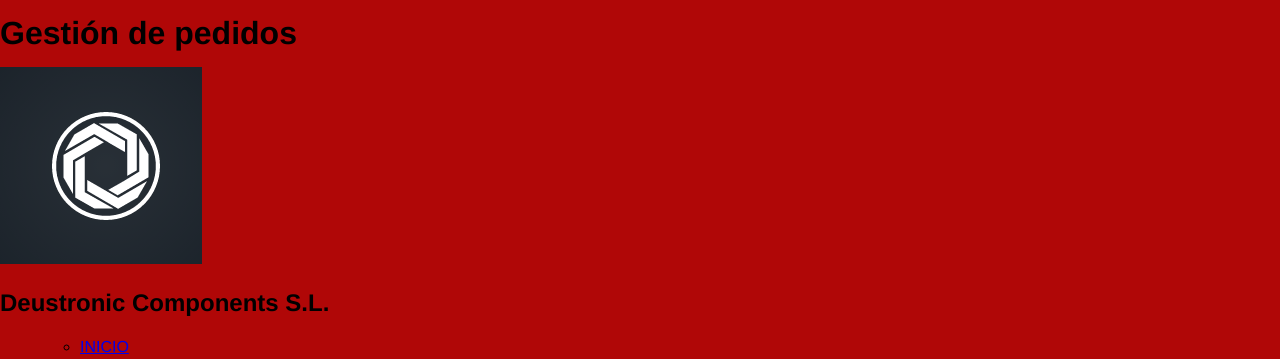
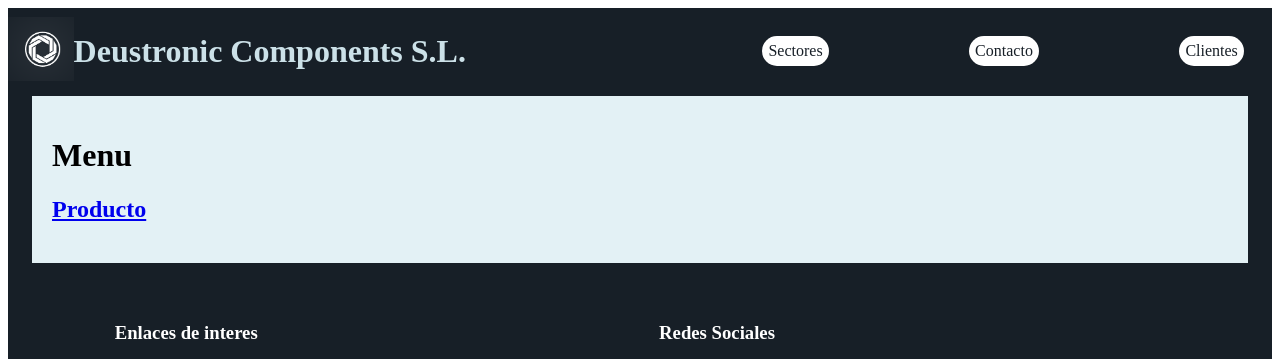
Before and after one commit to vipeclaudia103/Proyecto_IW, a Django app: page /appProyecto/ in a window 1280 px wide. Shown: the top 359 px of the page. Run offline with Django 4.2, Linux system fonts and the light colour scheme.

Commit message:
cabecera chachi

```diff
--- a/proyectoIWE2/appProyecto/static/css/estilos.css
+++ b/proyectoIWE2/appProyecto/static/css/estilos.css
@@ -1,7 +1,69 @@
-body {
+/* body {
   background-color: rgb(176, 7, 7);
   font-family: "Franklin Gothic Medium", "Arial Narrow", Arial, sans-serif;
   margin: 0 auto;
+  line-height: 1.5em;
+} */
+/* PALETA DE COLORES
+  -p-azul-muy-oscuro: #171f27;
+  -p-azul-oscuro: #123655;
+  -p-azul-medio: #1a5f79;
+  -p-azul-claro: #7d9fb6;
+  -p-azul-muy-claro: #cce1e8; */
+header {
+  display: flex;
+  justify-content: space-between;
+  flex-wrap: wrap;
+  max-height: 5em;
+  height: 4em;
+  background-color: #171f27;
+  align-items: center;
+}
+.cabecera {
+  display: flex;
+  align-items: center;
+  color: #cce1e8;
+  flex-grow: 2;
+}
 
-  line-height: 1.5em;
+nav {
+  display: flex;
+  flex-direction: row;
+  align-content: space-evenly;
+  flex-wrap: wrap;
+  padding: 9px;
+  margin: 1em;
+  justify-content: space-between;
+  flex-grow: 1;
 }
+main {
+  margin: 0;
+  display: flex;
+  flex-flow: row wrap;
+  padding: 20px;
+  background-color: #e3f1f5;
+  border: 1.5em solid #171f27;
+}
+.enlace {
+  background-color: #fff;
+  padding: 6px;
+  margin: 0.2em;
+  color: #171f27;
+  text-decoration: none;
+  border-radius: 1em;
+}
+.flexFila,
+footer,
+.cuadroInfContacto {
+  display: flex;
+  flex-direction: row;
+  align-items: flex-start;
+  align-content: center;
+  flex-wrap: wrap;
+}
+footer {
+  padding: 1em 4em;
+  color: white;
+  background-color: #171f27;
+  justify-content: space-evenly;
+}
--- a/proyectoIWE2/appProyecto/templates/base.html
+++ b/proyectoIWE2/appProyecto/templates/base.html
@@ -6,31 +6,128 @@
     <meta http-equiv="X-UA-Compatible" content="IE=edge" />
     <meta name="viewport" content="width=device-width, initial-scale=1.0" />
     <title>{% block titulo %}{% endblock %}</title>
-    <link rel="stylesheet" href="{% static 'css/estilos.css' %}">
+    <link rel="stylesheet" href="{% static 'css/estilos.css' %}" />
   </head>
   <body>
-    <div id="content">
-        <h1>Gestión de pedidos</h1>
     <header class="cabeceraflex">
-             <a href="" class="logocabecera">
-                 <img src="{% static 'imagenes/miniLogo.png' %}" />
+      <div class="cabecera">
+        <a href="appProyecto/" class="logocabecera">
+          <img src="{% static 'imagenes/miniLogo.png' %}" style="height: 4em" />
         </a>
-             <section class="section-header-flex">
-                <h1>
+        <h1 style="text-decoration: none; margin: 0px; display: inline-block">
           Deustronic Components S.L.
         </h1>
-             </section>
+      </div>
+      <div class="cabecera">
         <nav class="menu">
-                 <ul>
-                     <ul>
-                         <li>
-                             <a href=/appProyecto>INICIO</a>
+          <a class="enlace" href="">Sectores </a>
+          <a class="enlace" href="">Contacto</a>
+          <a class="enlace" href="/appProyecto">Clientes</a>
+
+        </nav>
+      </div>
+    </header>
+    <main>{% block contenido %}{% endblock %}</main>
+    <footer class="flexFila">
+      <div class="sociales-footer">
+        <h3>Enlaces de interes</h3>
+        <ul class="linksFooter">
+          <li class="iconosRedes">
+            <a class="LinkIiconosRedes" href="Contacto.html"
+              ><span>Contacto</span>
+            </a>
+            <a href="Contacto.html">
+              <img class="imgIconos" src="Imagenes/iconoContacto.png" alt="" />
+            </a>
+          </li>
+          <li class="iconosRedes">
+            <a class="LinkIiconosRedes" href="clientes.html"
+              ><span>Clientes</span>
+            </a>
+            <a href="sectores.html">
+              <img
+                class="imgIconos"
+                src="Imagenes/iconoInetum.png"
+                alt="Icono Libro"
+              />
+            </a>
+          </li>
+          <li class="iconosRedes">
+            <a class="LinkIiconosRedes" href="sectores.html"
+              ><span>Sectores</span>
+            </a>
+            <a href="sectores.html">
+              <img class="imgIconos" src="Imagenes/iconoLibro.png" alt="" />
+            </a>
           </li>
         </ul>
+      </div>
+      <div class="sociales-footer">
+        <h3>Redes Sociales</h3>
+        <ul class="linksFooter">
+          <li class="iconosRedes">
+            <a
+              class="LinkIiconosRedes"
+              href="https://es.linkedin.com/company/inetum-realdolmen?trk=public_profile_topcard-current-company"
+              ><span>Linkedin</span>
+            </a>
+            <a
+              href="https://es.linkedin.com/company/inetum-realdolmen?trk=public_profile_topcard-current-company"
+            >
+              <img
+                class="imgIconos"
+                src="Imagenes/icono_linkedin.png"
+                alt="icono de linkedin"
+              />
+            </a>
+          </li>
+          <li class="iconosRedes">
+            <a
+              class="LinkIiconosRedes"
+              href="https://es.linkedin.com/company/inetum-realdolmen?trk=public_profile_topcard-current-company"
+            >
+              <span>Twiter</span></a
+            >
+            <a href="https://twitter.com/inetum_es?lang=es">
+              <img
+                class="imgIconos"
+                src="Imagenes/icono_twitter.png"
+                alt="icono_twitter"
+              />
+            </a>
+          </li>
+          <li class="iconosRedes">
+            <a
+              class="LinkIiconosRedes"
+              href="https://es.linkedin.com/company/inetum-realdolmen?trk=public_profile_topcard-current-company"
+            >
+              <span>Facebook</span></a
+            >
+            <a href="https://twitter.com/inetum_es?lang=es">
+              <img
+                class="imgIconos"
+                src="Imagenes/icono_facebook.png"
+                alt="icono_twitter"
+              />
+            </a>
+          </li>
         </ul>
-             </nav>
-         </header>
-      {% block contenido %}{% endblock %}
       </div>
+
+      <div id="cuadroFooterLogo" class="sociales-footer">
+        <a clase="enlaceLogoOscuro" href=" Principal.html"
+          ><img
+            id="logoAzulOscuro"
+            src="Imagenes/logo-blue.png"
+            alt="logo Inetum Oscuro"
+          />
+        </a>
+        <span
+          ><h4 class="linksFooter">
+            <a id="derechosIcons" href="https://icons8.com">@iconos </a>
+          </h4></span
+        >
+      </div>
+    </footer>
   </body>
 </html>
--- a/proyectoIWE2/appProyecto/templates/inicio.html
+++ b/proyectoIWE2/appProyecto/templates/inicio.html
@@ -1,4 +1,5 @@
-{% extends "base.html" %} {% block titulo %} Deustronic
+{% extends "base.html" %}
+{% block titulo %} Deustronic
 Components|Inicio{%endblock %} {% block contenido %}
 <div id="content">
   <h1>Menu</h1>
```
Lines whose indentation alone changed are shown as unchanged.
